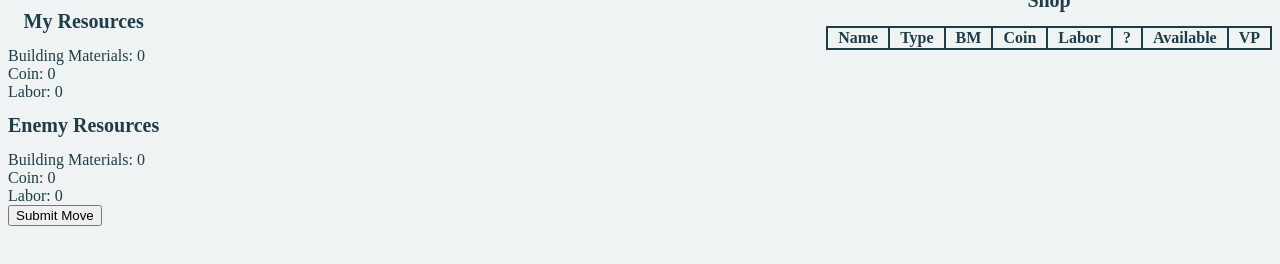
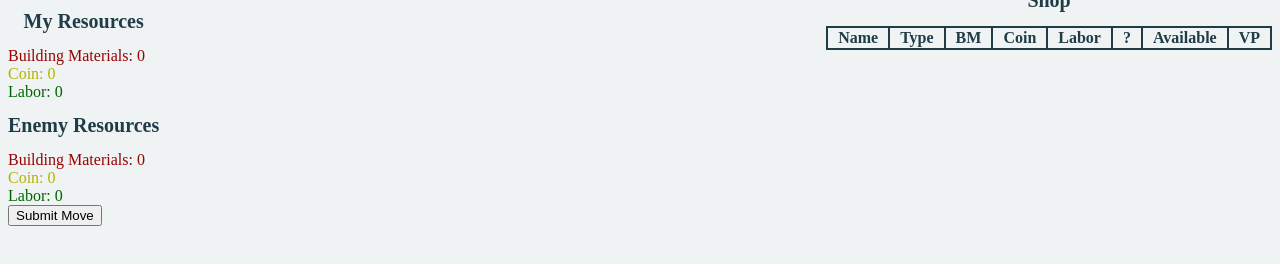
Before and after one commit to jackreuter/urbaniste, a website with bundled scripts: page client/index.html in a window 1280 px wide. Shown: the part 530-794 px from the top of the page. Built offline with nearby package versions, Linux system fonts and the light colour scheme; files whose address does not match are found by name.

Commit message:
resource colors kinda (#41)

```diff
--- a/client/index.css
+++ b/client/index.css
@@ -61,6 +61,16 @@ p {
   margin-left: auto;
   margin-right: auto;
   width: 50%;
+}
+
+.red_resource {
+  color: #990000;
+}
+.yellow_resource {
+  color: #b3b300;
+}
+.green_resource {
+  color: #006600;
 }
 
 #turn_title {
--- a/client/index.html
+++ b/client/index.html
@@ -12,13 +12,13 @@
 				<input type="submit" id='pass_btn' value="Pass Forever">
 			</div>
 			<h1>My Resources</h1>
-			<div id='resource_bm'>Building Materials: 0</div>
-			<div id='resource_c'>Coin: 0</div>
-			<div id='resource_l'>Labor: 0</div>
+			<div id='resource_bm' class='red_resource'>Building Materials: 0</div>
+			<div id='resource_c' class='yellow_resource'>Coin: 0</div>
+			<div id='resource_l' class='green_resource'>Labor: 0</div>
 			<h1>Enemy Resources</h1>
-			<div id='resource_bm_e'>Building Materials: 0</div>
-			<div id='resource_c_e'>Coin: 0</div>
-			<div id='resource_l_e'>Labor: 0</div>
+			<div id='resource_bm_e' class='red_resource'>Building Materials: 0</div>
+			<div id='resource_c_e' class='yellow_resource'>Coin: 0</div>
+			<div id='resource_l_e' class='green_resource'>Labor: 0</div>
 			<div>
 				<input type="submit" id='submit_btn' value="Submit Move">
 			</div>
```
Also changed, not shown: server/startingStateGeneration.js (+13 -13 lines).
